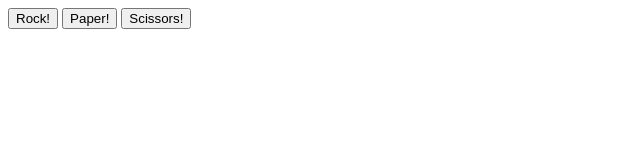
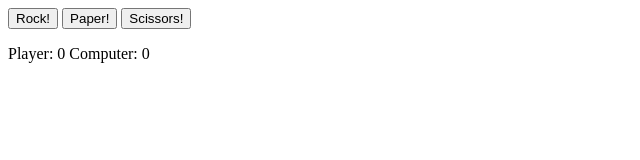
Before and after one commit to EdwardWebdev/RPSGame, a plain HTML site: page index.html in a window 1280 px wide. Both pictures are taken after a click on the button "Rock!". Shown: the whole page, without its empty margins (0-640 px from the left). Drawn offline with Linux system fonts and the light colour scheme.

Commit message:
working game!

```diff
--- a/app.js
+++ b/app.js
@@ -41,9 +41,20 @@ const keepScore = function (game) {
     if(game === 1){
         pScore = pScore + 1;
     } else if (game === 2){
-        cScore= cScore + 1;
+        cScore = cScore + 1;
     }
-    console.log(`Player:${pScore} Computer:${cScore}`);
+    const resultDiv = document.querySelector('#results');
+    const score = document.createElement('p');
+    score.textContent = `Player: ${pScore} Computer: ${cScore}`;
+    resultDiv.appendChild(score);
+    function checkScore() {
+        if(pScore === 5 || cScore === 5){
+            const buttons = document.querySelectorAll('button');
+            buttons.forEach(button => button.remove());
+            score.textContent = `Player: ${pScore} Computer: ${cScore}. We have a winner!`
+        }
+    }
+    checkScore();
 }
 
 // Function that asks the player for input and gets the computer's input
@@ -51,11 +62,10 @@ const game = function (selection) {
     let computerSelection = computerPlay();
     let input = selection;
     let playerSelection = input.toUpperCase();
-    console.log(playerSelection);
-    console.log(computerSelection);
     let result = playRound(playerSelection, computerSelection);
     return result;
 }
+
 
 
 const rockButton = document.querySelector('#rock');
--- a/index.html
+++ b/index.html
@@ -10,6 +10,7 @@
     <button id="rock">Rock!</button>
     <button id="paper">Paper!</button>
     <button id="scissors">Scissors!</button>
+    <div id="results"></div>
     <script src="app.js"></script>
 </body>
 </html>
```
